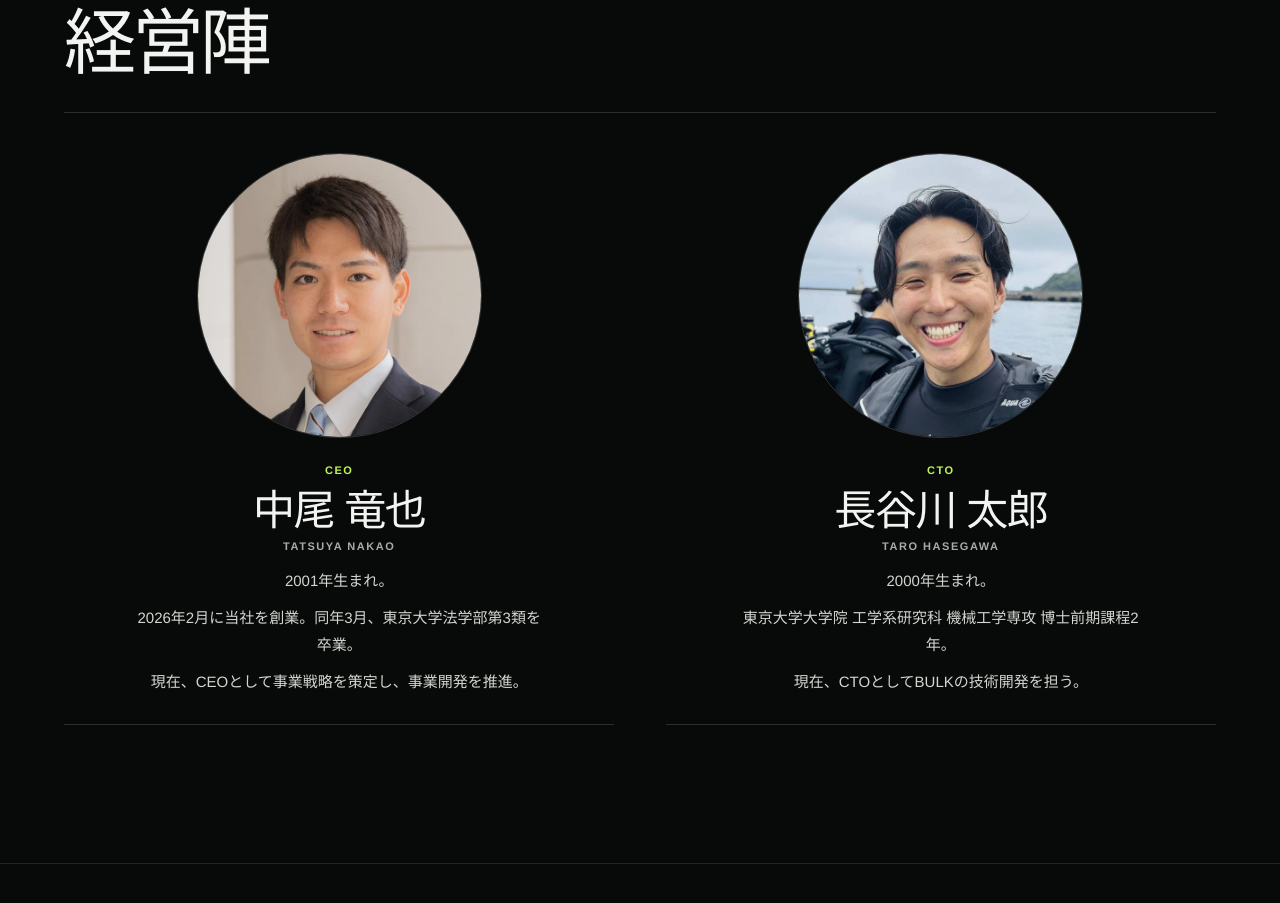
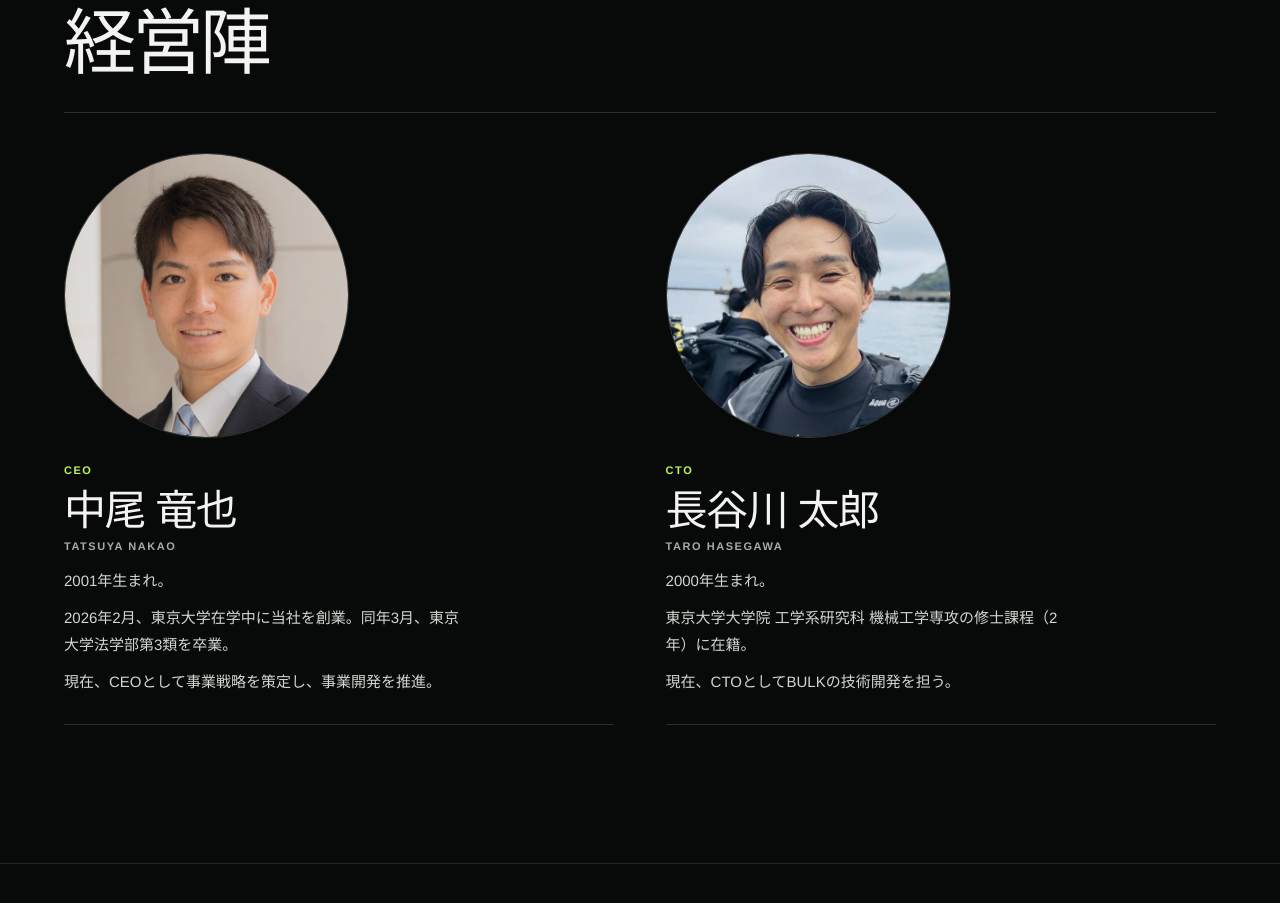
Before and after one commit to project1from0-ui/bulktech-corporate, a plain HTML site: page index.html in a window 1280 px wide. Shown: the part 6760-7663 px from the top of the page. Drawn offline with Linux system fonts and the light colour scheme; no server answers; animation ran at ten frames a second.

Commit message:
Left-align leadership and clarify current biographies

```diff
--- a/index.html
+++ b/index.html
@@ -95,8 +95,8 @@ Everyday potential.">身体動作解析を、
 </div></section>
 
 <section class="leadership section" id="leadership" aria-labelledby="leadership-title"><header class="leadership-heading"><p class="eyebrow" lang="en">LEADERSHIP</p><h2 class="" data-ja="経営陣" data-en="Leadership" id="leadership-title">経営陣</h2></header><div class="leadership-grid">
-<article class="leadership-member" aria-labelledby="nakao-name"><figure class="leadership-portrait"><img src="assets/tatsuya-nakao-leadership.webp" width="630" height="630" loading="lazy" decoding="async" alt="中尾 竜也の顔写真" data-ja-alt="中尾 竜也の顔写真" data-en-alt="Portrait of Tatsuya Nakao"></figure><div class="leadership-profile"><p class="leadership-role" data-ja="CEO" data-en="CEO">CEO</p><h3 class="leadership-name" data-ja="中尾 竜也" data-en="Tatsuya Nakao" id="nakao-name">中尾 竜也</h3><p class="leadership-roman" lang="en">TATSUYA NAKAO</p><div class="leadership-bio"><p data-ja="2001年生まれ。" data-en="Born in 2001.">2001年生まれ。</p><p data-ja="2026年2月に当社を創業。同年3月、東京大学法学部第3類を卒業。" data-en="Founded our company in February 2026 and graduated from the University of Tokyo’s Faculty of Law, Course III, in March of the same year.">2026年2月に当社を創業。同年3月、東京大学法学部第3類を卒業。</p><p data-ja="現在、CEOとして事業戦略を策定し、事業開発を推進。" data-en="Currently, as CEO, he sets the company’s business strategy and drives business development.">現在、CEOとして事業戦略を策定し、事業開発を推進。</p></div></div></article>
-<article class="leadership-member" aria-labelledby="hasegawa-name"><figure class="leadership-portrait"><img src="assets/taro-hasegawa-leadership.webp" width="630" height="630" loading="lazy" decoding="async" alt="長谷川 太郎の顔写真" data-ja-alt="長谷川 太郎の顔写真" data-en-alt="Portrait of Taro Hasegawa"></figure><div class="leadership-profile"><p class="leadership-role" data-ja="CTO" data-en="CTO">CTO</p><h3 class="leadership-name" data-ja="長谷川 太郎" data-en="Taro Hasegawa" id="hasegawa-name">長谷川 太郎</h3><p class="leadership-roman" lang="en">TARO HASEGAWA</p><div class="leadership-bio"><p data-ja="2000年生まれ。" data-en="Born in 2000.">2000年生まれ。</p><p data-ja="東京大学大学院 工学系研究科 機械工学専攻 博士前期課程2年。" data-en="A second-year master’s student in Mechanical Engineering at the University of Tokyo’s Graduate School of Engineering.">東京大学大学院 工学系研究科 機械工学専攻 博士前期課程2年。</p><p data-ja="現在、CTOとしてBULKの技術開発を担う。" data-en="Currently, as CTO, he is responsible for BULK’s technology development.">現在、CTOとしてBULKの技術開発を担う。</p></div></div></article>
+<article class="leadership-member" aria-labelledby="nakao-name"><figure class="leadership-portrait"><img src="assets/tatsuya-nakao-leadership.webp" width="630" height="630" loading="lazy" decoding="async" alt="中尾 竜也の顔写真" data-ja-alt="中尾 竜也の顔写真" data-en-alt="Portrait of Tatsuya Nakao"></figure><div class="leadership-profile"><p class="leadership-role" data-ja="CEO" data-en="CEO">CEO</p><h3 class="leadership-name" data-ja="中尾 竜也" data-en="Tatsuya Nakao" id="nakao-name">中尾 竜也</h3><p class="leadership-roman" lang="en">TATSUYA NAKAO</p><div class="leadership-bio"><p data-ja="2001年生まれ。" data-en="Born in 2001.">2001年生まれ。</p><p data-ja="2026年2月、東京大学在学中に当社を創業。同年3月、東京大学法学部第3類を卒業。" data-en="In February 2026, he founded our company while studying at the University of Tokyo. In March 2026, he graduated from the University of Tokyo’s Faculty of Law, Course III.">2026年2月、東京大学在学中に当社を創業。同年3月、東京大学法学部第3類を卒業。</p><p data-ja="現在、CEOとして事業戦略を策定し、事業開発を推進。" data-en="Currently, as CEO, he sets the company’s business strategy and drives business development.">現在、CEOとして事業戦略を策定し、事業開発を推進。</p></div></div></article>
+<article class="leadership-member" aria-labelledby="hasegawa-name"><figure class="leadership-portrait"><img src="assets/taro-hasegawa-leadership.webp" width="630" height="630" loading="lazy" decoding="async" alt="長谷川 太郎の顔写真" data-ja-alt="長谷川 太郎の顔写真" data-en-alt="Portrait of Taro Hasegawa"></figure><div class="leadership-profile"><p class="leadership-role" data-ja="CTO" data-en="CTO">CTO</p><h3 class="leadership-name" data-ja="長谷川 太郎" data-en="Taro Hasegawa" id="hasegawa-name">長谷川 太郎</h3><p class="leadership-roman" lang="en">TARO HASEGAWA</p><div class="leadership-bio"><p data-ja="2000年生まれ。" data-en="Born in 2000.">2000年生まれ。</p><p data-ja="東京大学大学院 工学系研究科 機械工学専攻の修士課程（2年）に在籍。" data-en="Currently enrolled in the second year of the master’s program in Mechanical Engineering at the University of Tokyo’s Graduate School of Engineering.">東京大学大学院 工学系研究科 機械工学専攻の修士課程（2年）に在籍。</p><p data-ja="現在、CTOとしてBULKの技術開発を担う。" data-en="Currently, as CTO, he is responsible for BULK’s technology development.">現在、CTOとしてBULKの技術開発を担う。</p></div></div></article>
 </div></section>
 <section class="company section" data-reveal id="company"><p data-ja="会社情報" data-en="COMPANY" class="eyebrow">会社情報</p><div class="company-intro"><h2 data-ja="会社概要" data-en="Company profile" >会社概要</h2></div><div class="company-details"><dl><div><dt data-ja="会社名" data-en="Company name" >会社名</dt><dd data-ja="株式会社Bulk Technologies" data-en="Bulk Technologies, Inc." >株式会社Bulk Technologies</dd></div><div><dt data-ja="代表者" data-en="Representative" >代表者</dt><dd data-ja="中尾竜也" data-en="Tatsuya Nakao" >中尾竜也</dd></div><div><dt data-ja="設立" data-en="Established" >設立</dt><dd data-ja="2026年2月2日" data-en="February 2, 2026" >2026年2月2日</dd></div><div><dt data-ja="所在地" data-en="Address" >所在地</dt><dd data-ja="東京都港区南青山3丁目1番36号
 青山丸竹ビル6F" data-en="Aoyama Marutake Building 6F
--- a/leadership.css
+++ b/leadership.css
@@ -1,17 +1,17 @@
 
 /* Leadership: approved portrait framing and responsive profiles. */
-.leadership-heading{padding-bottom:28px;border-bottom:1px solid var(--line);margin-bottom:26px}
+.leadership-heading{text-align:left;padding-bottom:28px;border-bottom:1px solid var(--line);margin-bottom:26px}
 .leadership-heading h2{font-size:clamp(40px,6vw,72px);line-height:1.1}
 .leadership-heading .eyebrow{margin-bottom:10px;color:#c0f555}
 .leadership-grid{display:grid;grid-template-columns:repeat(2,minmax(0,1fr));gap:clamp(20px,4vw,52px)}
-.leadership-member{min-width:0;border-bottom:1px solid var(--line);text-align:center}
-.leadership-portrait{width:min(100%,clamp(190px,24vw,285px));aspect-ratio:1;margin:14px auto 0;border-radius:50%;overflow:hidden;border:1px solid #ffffff2e}
+.leadership-member{min-width:0;border-bottom:1px solid var(--line);text-align:left}
+.leadership-portrait{width:min(100%,clamp(190px,24vw,285px));aspect-ratio:1;margin:14px 0 0;border-radius:50%;overflow:hidden;border:1px solid #ffffff2e}
 .leadership-portrait img{width:100%;height:100%;object-fit:cover}
 .leadership-profile{padding:26px 0 28px}
 .leadership-role,.leadership-roman{font-size:11px;font-weight:600;letter-spacing:.14em}
 .leadership-role{color:#c0f555;margin-bottom:9px}
 .leadership-name{font-size:clamp(27px,4vw,42px);font-weight:500;letter-spacing:-.035em;line-height:1.22;margin:0 0 4px}
 .leadership-roman{color:var(--muted);margin-bottom:15px}
-.leadership-bio{font-size:15px;line-height:1.85;color:#d2d6d0;overflow-wrap:anywhere;margin:0 auto;max-width:27em}
+.leadership-bio{font-size:15px;line-height:1.85;color:#d2d6d0;overflow-wrap:anywhere;margin:0;max-width:27em}
 .leadership-bio p{margin:0}.leadership-bio p+p{margin-top:.6em}
-@media(max-width:650px){.leadership-grid{grid-template-columns:1fr;gap:34px}.leadership-heading{padding-bottom:22px;margin-bottom:20px}.leadership-portrait{width:min(76%,245px);margin-top:8px}.leadership-profile{padding:20px 0 23px}.leadership-bio{font-size:14px}}
+@media(max-width:650px){.leadership-grid{grid-template-columns:1fr;gap:34px}.leadership-heading{text-align:left;padding-bottom:22px;margin-bottom:20px}.leadership-portrait{width:min(76%,245px);margin-top:8px}.leadership-profile{padding:20px 0 23px}.leadership-bio{font-size:14px}}
```
